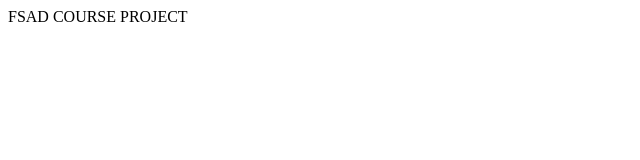
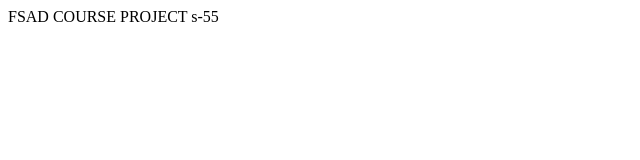
Before and after one commit to yashwanthbandaru64/fsadgitproject, a plain HTML site: page index.html in a window 1280 px wide. Shown: the full height of the page, 0-640 px from the left. Drawn offline with Linux system fonts and the light colour scheme.

Commit message:
Update project title in index.html

```diff
--- a/index.html
+++ b/index.html
@@ -6,6 +6,6 @@
     <title>Document</title>
 </head>
 <body>
-    FSAD COURSE PROJECT
+    FSAD COURSE PROJECT s-55
 </body>
 </html>
```
